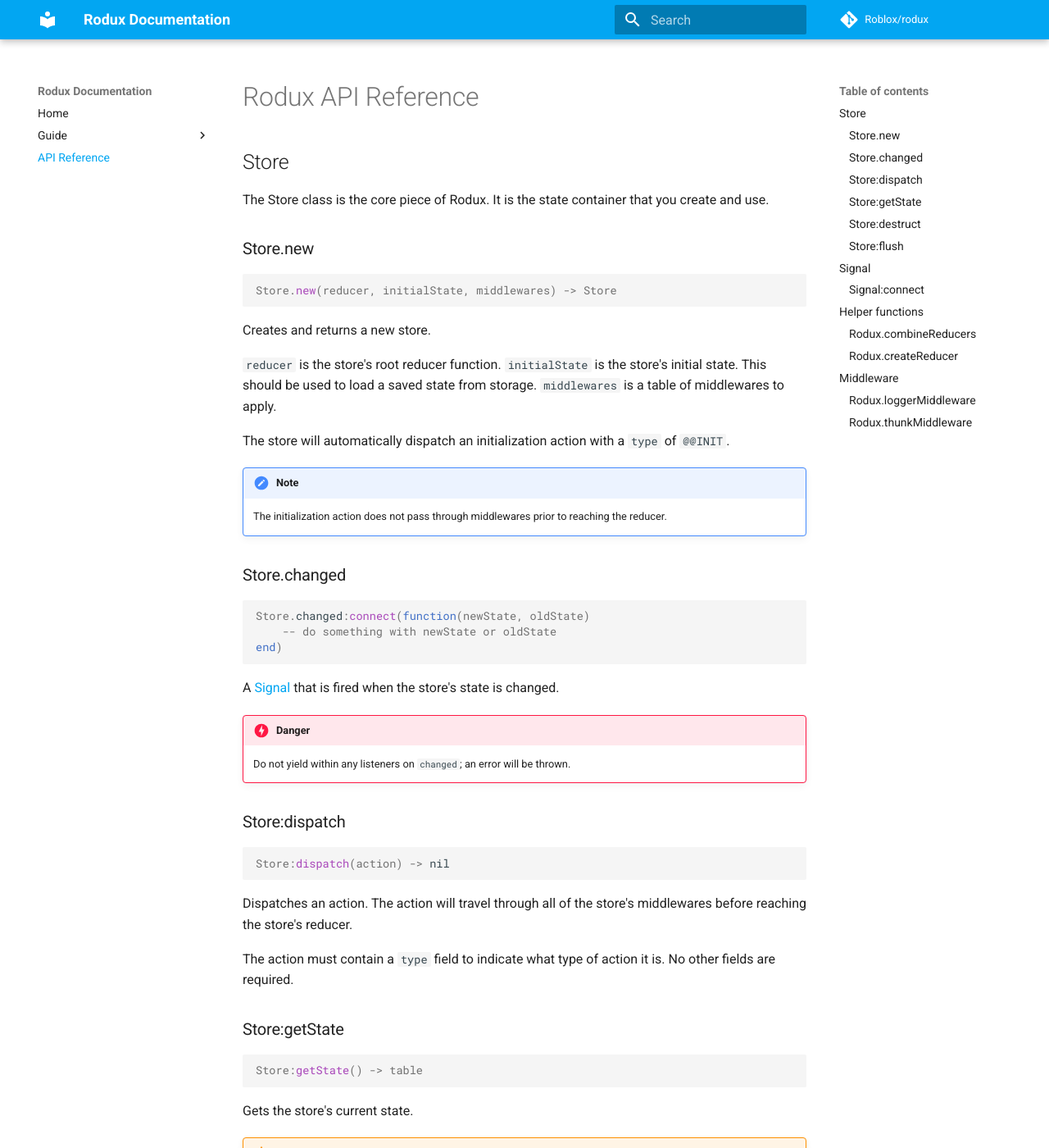
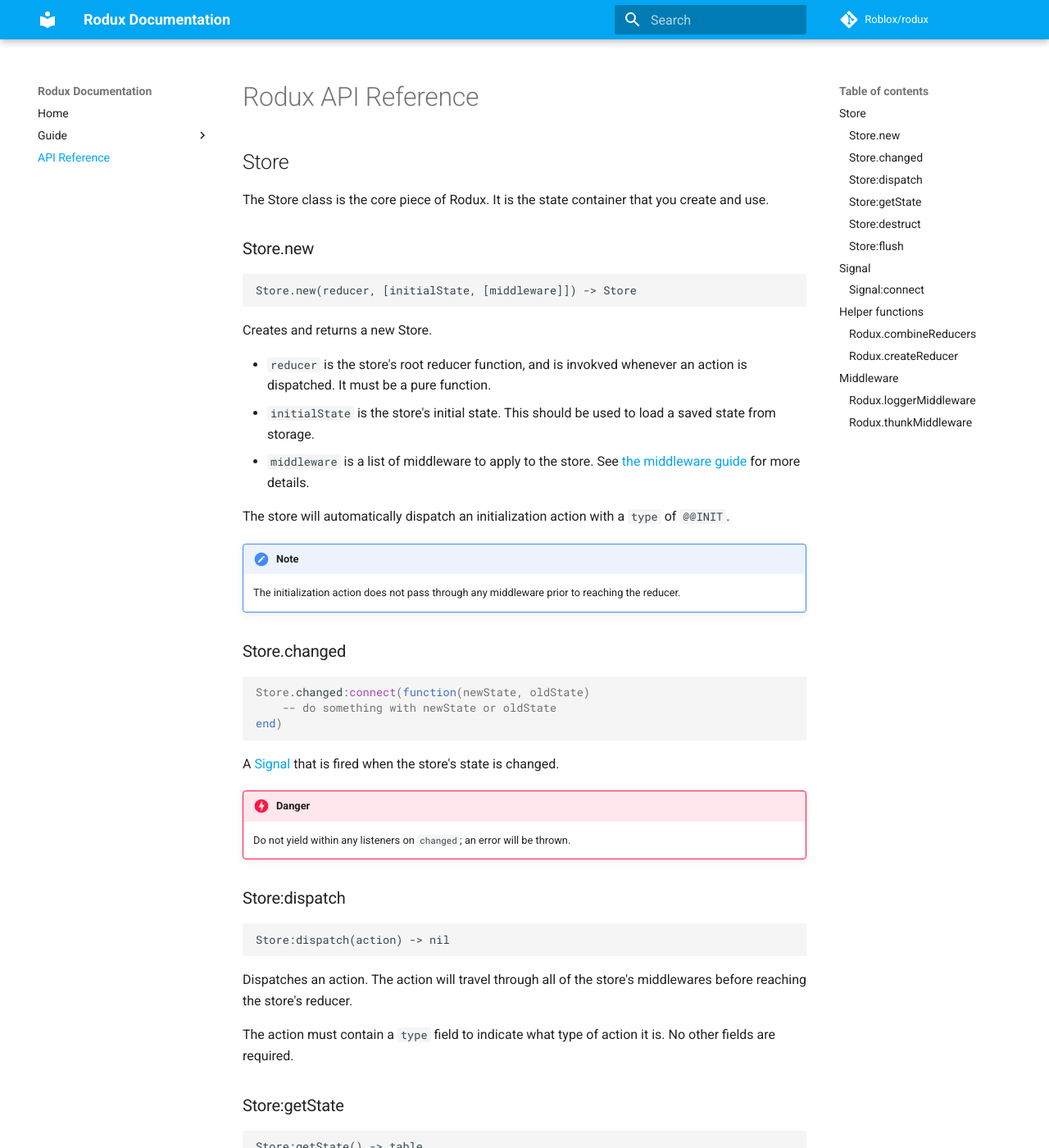
Before and after one commit to Roblox/rodux, an MkDocs documentation site: the page built from docs/api-reference.md, in a window 1280 px wide and 1400 px high. Shown: the whole window at 82% size. Built offline with MkDocs 1.6.1 and Material for MkDocs 9.7.7, drawn with Linux system fonts in a browser that asks for light colours; comment, search, counter and statistics services are not loaded; old or Windows-style settings are respelled for this version of MkDocs; some of the changed text lies outside the part shown.

Commit message:
Tidy up API reference a little bit

````diff
--- a/docs/api-reference.md
+++ b/docs/api-reference.md
@@ -4,17 +4,20 @@
 The Store class is the core piece of Rodux. It is the state container that you create and use.
 
 ### Store.new
-```lua
-Store.new(reducer, initialState, middlewares) -> Store
 ```
-Creates and returns a new store.
+Store.new(reducer, [initialState, [middleware]]) -> Store
+```
 
-`reducer` is the store's root reducer function. `initialState` is the store's initial state. This should be used to load a saved state from storage. `middlewares` is a table of middlewares to apply.
+Creates and returns a new Store.
+
+* `reducer` is the store's root reducer function, and is invokved whenever an action is dispatched. It must be a pure function.
+* `initialState` is the store's initial state. This should be used to load a saved state from storage.
+* `middleware` is a list of middleware to apply to the store. See [the middleware guide](/guidel/middleware) for more details.
 
 The store will automatically dispatch an initialization action with a `type` of `@@INIT`.
 
 !!! note
-	The initialization action does not pass through middlewares prior to reaching the reducer.
+	The initialization action does not pass through any middleware prior to reaching the reducer.
 
 ### Store.changed
 ```lua
@@ -22,50 +25,56 @@
 	-- do something with newState or oldState
 end)
 ```
+
 A [Signal](#Signal) that is fired when the store's state is changed.
 
 !!! danger
 	Do not yield within any listeners on `changed`; an error will be thrown.
 
 ### Store:dispatch
-```lua
+```
 Store:dispatch(action) -> nil
 ```
+
 Dispatches an action. The action will travel through all of the store's middlewares before reaching the store's reducer.
 
 The action must contain a `type` field to indicate what type of action it is. No other fields are required.
 
 ### Store:getState
-```lua
+```
 Store:getState() -> table
 ```
+
 Gets the store's current state.
 
 !!! warning
 	Do not modify this value. Doing so may cause serious bugs in Rodux, your code, or both!
 
 ### Store:destruct
-```lua
+```
 Store:destruct() -> nil
 ```
+
 Destroys the store, disconnecting all connections it may possess.
 
 !!! danger
 	Attempting to use the store after `destruct` has been called will cause problems.
 
 ### Store:flush
-```lua
+```
 Store:flush() -> nil
 ```
+
 Flushes the store's pending actions, firing the `changed` event. You should not need to use this method; it is called automatically from within Rodux.
 
 ## Signal
 The Signal class in Rodux represents a simple, predictable event that is controlled from within Rodux. It is not publicly exposed and cannot be created outside of Rodux.
 
 ### Signal:connect
-```lua
+```
 Signal:connect(listener) -> { disconnect }
 ```
+
 Connects a listener to the signal. The listener will be invoked whenever the signal is fired.
 
 `connect` returns a table with a `disconnect` function that can be used to disconnect the listener from the signal.
@@ -95,16 +104,24 @@
 ```
 
 ### Rodux.createReducer
+```
+Rodux.createReducer(actionHandlers) -> reducer
+```
+
 A helper function that can be used to create reducers.
+
+Unlike JavaScript, Lua has no `switch` statement, which can make writing reducers that respond to lots of actions verbose.
 
 ```lua
 local reducer = createReducer({
 	action1 = function(state, action)
 		-- Handle actions of type "action1"
 	end,
+
 	action2 = function(state, action)
 		-- Handle actions of type "action2"
 	end,
+
 	-- ...
 })
 ```
@@ -113,9 +130,10 @@
 Rodux ships with several middleware that address common use-cases.
 
 ### Rodux.loggerMiddleware
-```lua
+```
 loggerMiddleware(outputFunction = print) -> middlewareFunction
 ```
+
 A middleware that logs actions and the new state that results from them.
 
 This middleware supports changing the output function. By default, it is `print`, and state changes are printed to the output. As a consequence of this, `loggerMiddleware` must be called when using it:
````
Also changed, not shown: other parts of docs/api-reference.md (+5 -3 lines).
